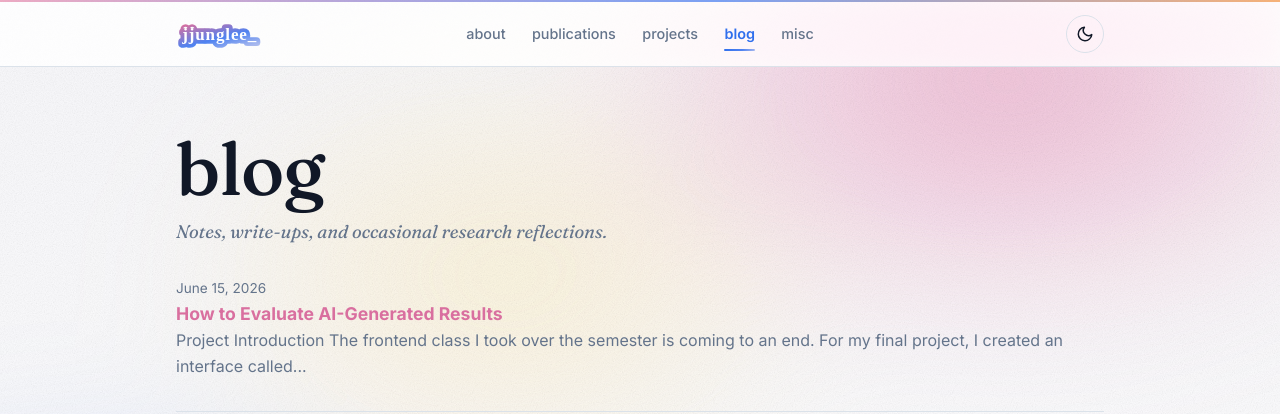
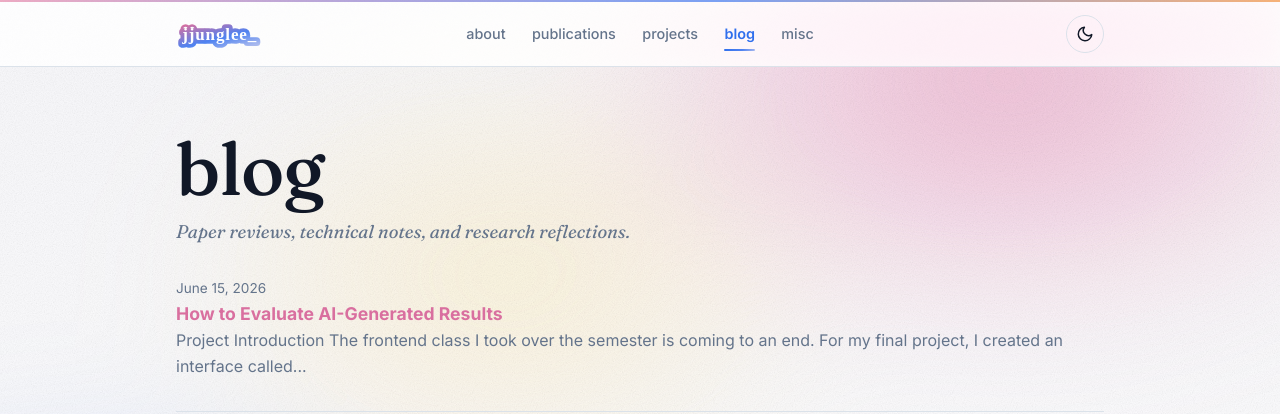
Before and after one commit to leejungp2/leejungp2.github.io, a Jekyll site: the page built from _pages/blog.md, in a window 1280 px wide and 900 px high. Shown: the top 414 px of the window. Built offline with Jekyll 4.4.1, drawn with Linux system fonts in a browser that asks for light colours.

Commit message:
Refine page subtitles

```diff
--- a/_pages/blog.md
+++ b/_pages/blog.md
@@ -2,7 +2,7 @@
 layout: page
 title: blog
 permalink: /blog/
-description: Notes, write-ups, and occasional research reflections.
+description: Paper reviews, technical notes, and research reflections.
 ---
 
 {%- assign has_posts = false -%}
```
Also changed, not shown: _pages/misc.md (+1 -1 lines), _pages/projects.md (+1 -1 lines), _pages/publications.md (+1 -1 lines).
